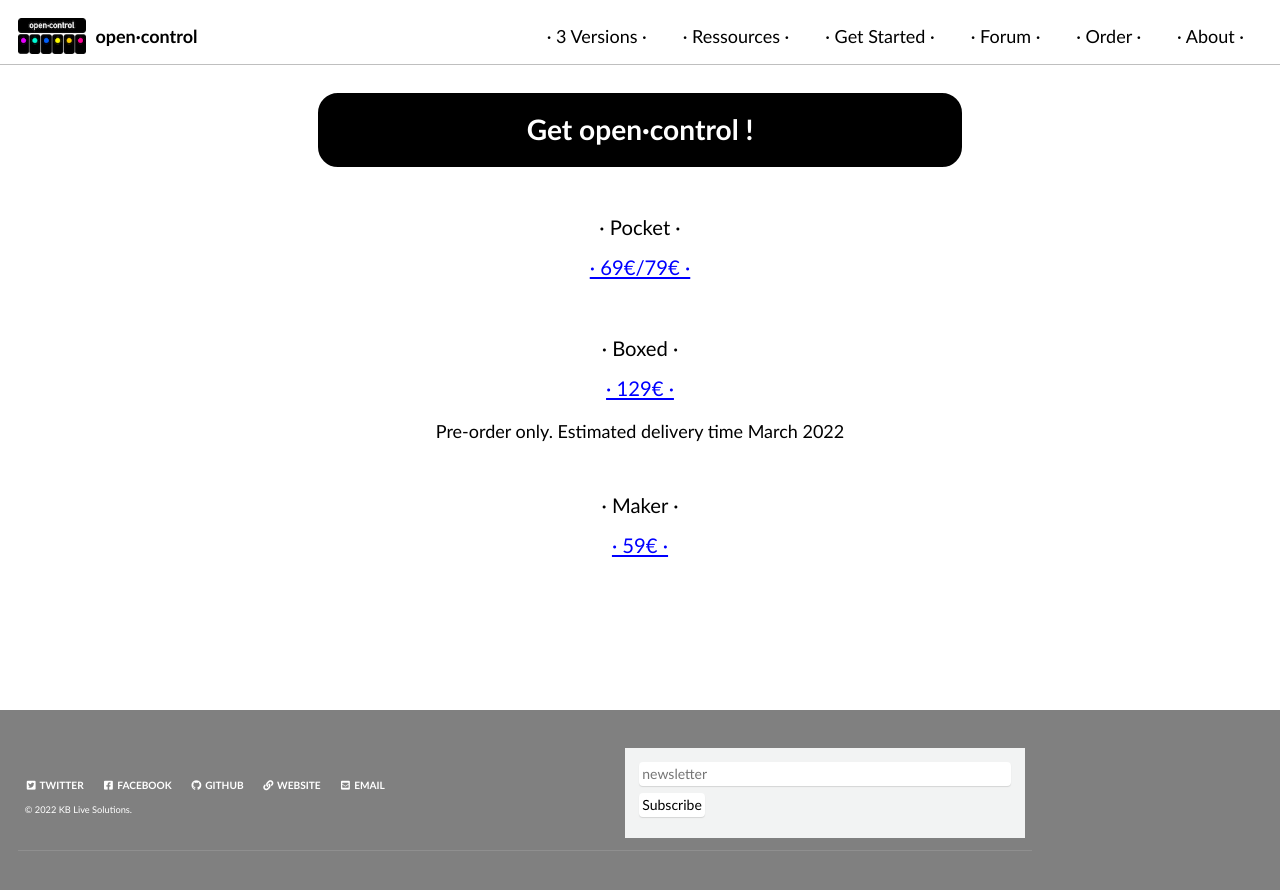
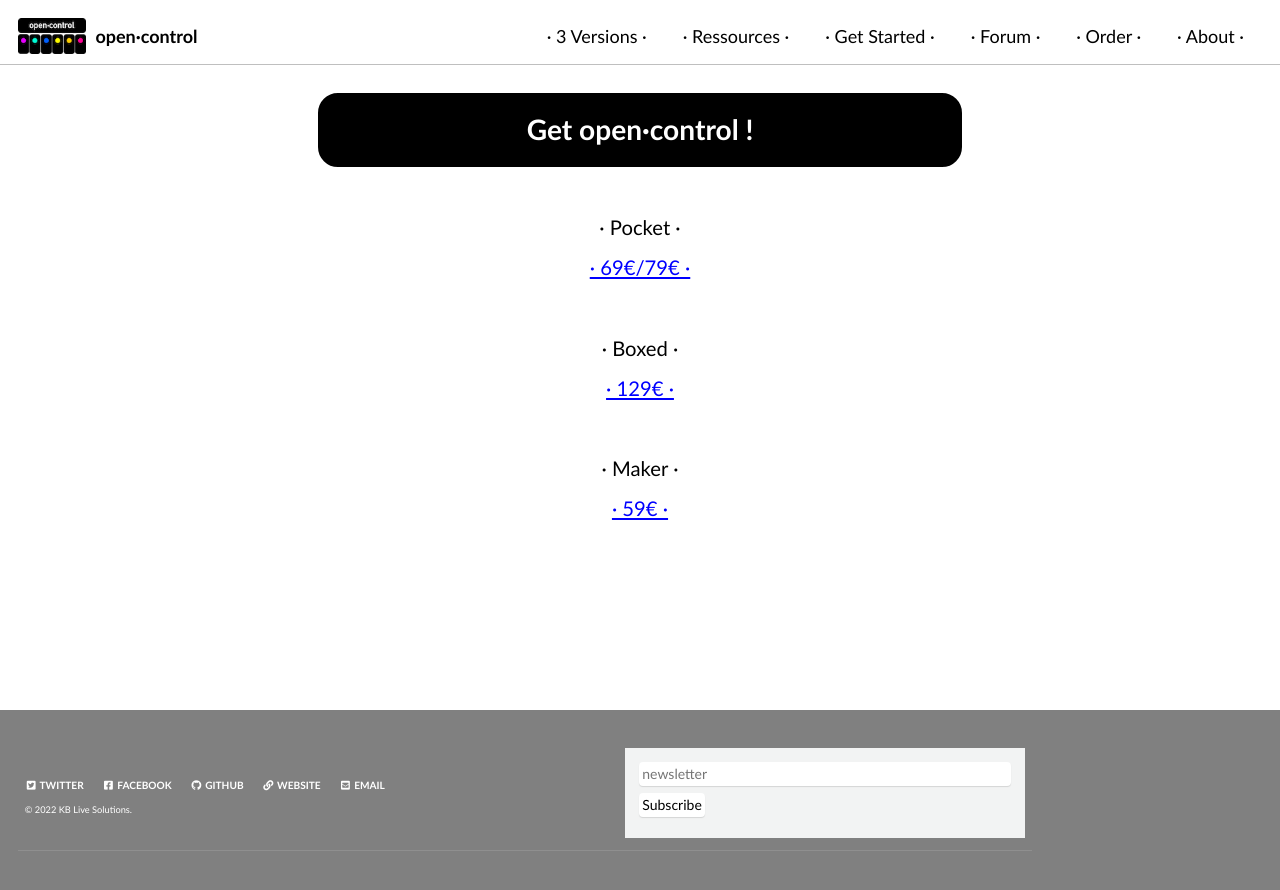
Before and after one commit to KBLiveSolutions/open.control, a Jekyll site: the page built from _pages/purchase.md, in a window 1280 px wide. Shown: the top 890 px of the page. Built offline with Jekyll 4.4.1, drawn with Linux system fonts in a browser that asks for light colours; cached includes are drawn as plain includes; comment, search, counter and statistics services are not loaded.

Commit message:
Update purchase.md

```diff
--- a/_pages/purchase.md
+++ b/_pages/purchase.md
@@ -12,7 +12,6 @@
 <h3>· Boxed ·<br>
 <script src="https://gumroad.com/js/gumroad.js"></script>
 <a class="gumroad-button" href="https://gumroad.com/l/phBcg">· 129€ ·</a></h3>
-<p align=center>Pre-order only. Estimated delivery time March 2022</p>
 <h3>· Maker ·<br>
 <script src="https://gumroad.com/js/gumroad.js"></script>
 <a class="gumroad-button" href="https://gumroad.com/l/WVSZBM">· 59€ ·</a></h3>
```
